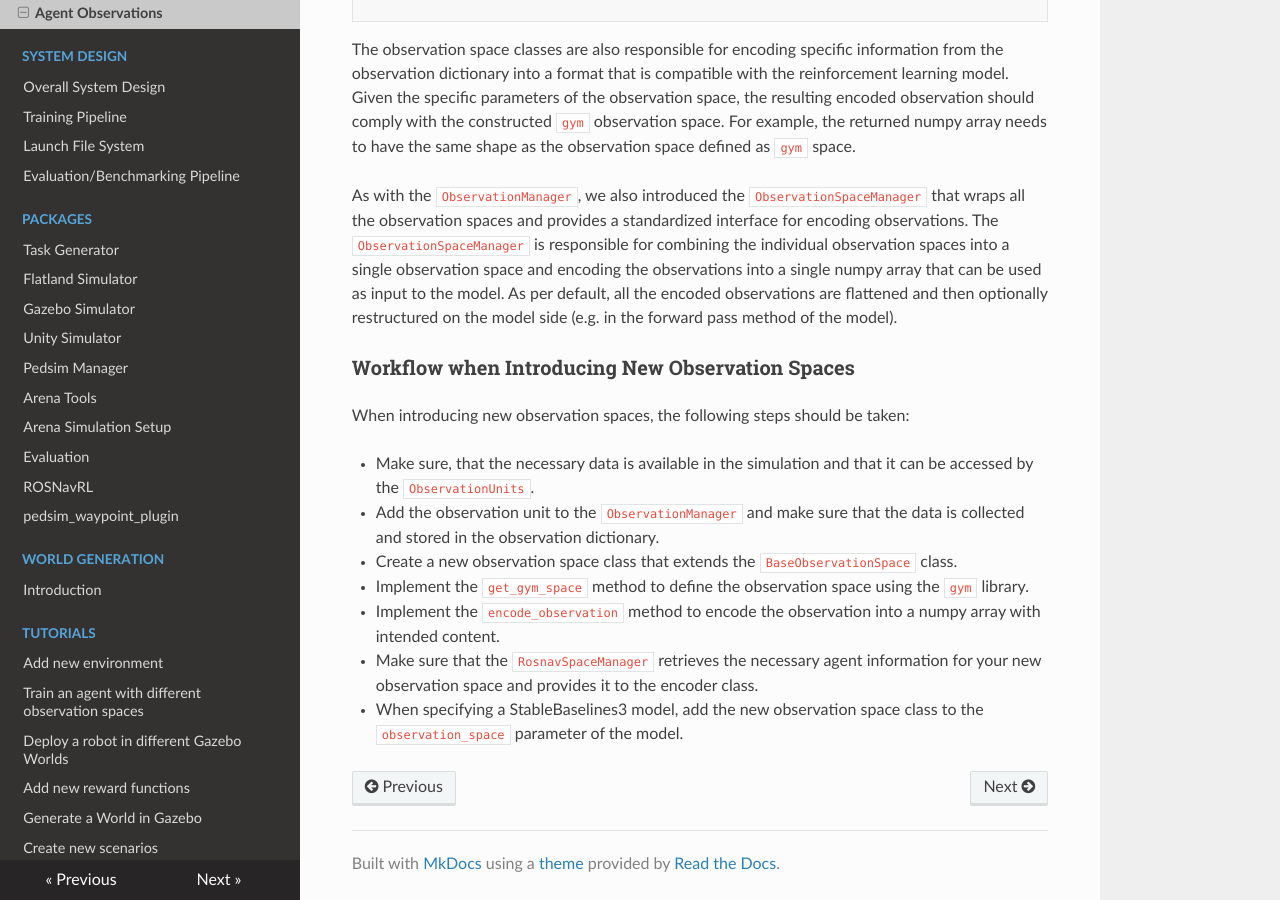
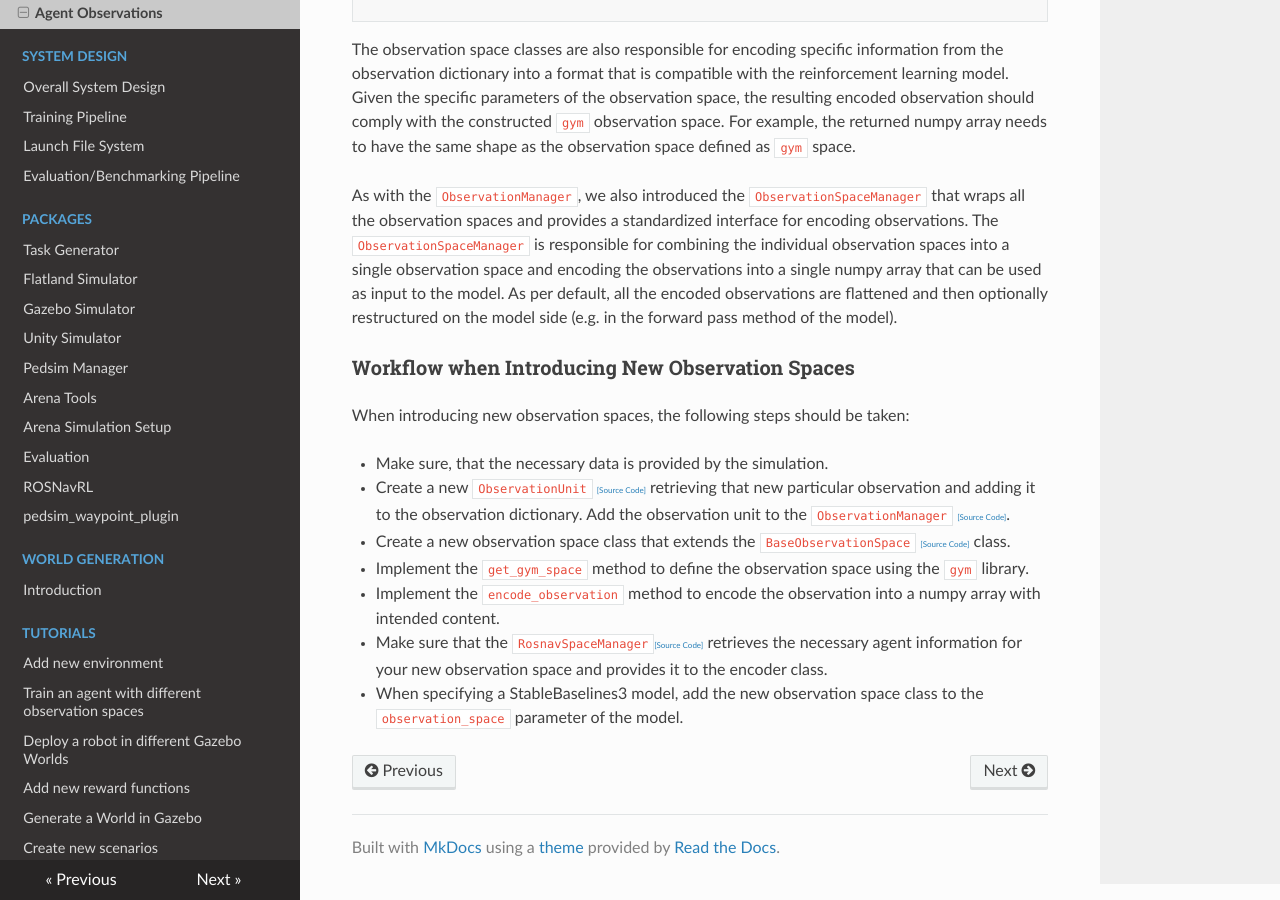
Before and after one commit to Arena-Rosnav/.github, an MkDocs documentation site: the page built from docs/user_guides/training/observations.md, in a window 1280 px wide and 900 px high, scrolled down 2969 px. Built offline with MkDocs 1.6.1, drawn with Linux system fonts in a browser that asks for light colours; nearby versions of some CDN libraries; comment, search, counter and statistics services are not loaded.

Commit message:
visually improve training mds, link pages

```diff
--- a/docs/user_guides/training/observations.md
+++ b/docs/user_guides/training/observations.md
@@ -144,10 +144,10 @@ As per default, all the encoded observations are flattened and then optionally r
 
 When introducing new observation spaces, the following steps should be taken:
 
-- Make sure, that the necessary data is available in the simulation and that it can be accessed by the `ObservationUnits`.
-- Add the observation unit to the `ObservationManager` and make sure that the data is collected and stored in the observation dictionary.
-- Create a new observation space class that extends the `BaseObservationSpace` class.
+- Make sure, that the necessary data is provided by the simulation.
+- Create a new `ObservationUnit` [<span style="font-size:0.5em;">[Source Code]</span>](https://github.com/Arena-Rosnav/arena-rosnav/blob/bd41d4cebdcd3504b6cbc1111bcaaaa3ec351a20/utils/misc/rl_utils/rl_utils/utils/observation_collector/observation_units/collector_unit.py) retrieving that new particular observation and adding it to the observation dictionary. Add the observation unit to the `ObservationManager` [<span style="font-size:0.5em;">[Source Code]</span>](https://github.com/Arena-Rosnav/arena-rosnav/blob/master/utils/misc/rl_utils/rl_utils/utils/observation_collector/observation_manager.py).
+- Create a new observation space class that extends the `BaseObservationSpace` [<span style="font-size:0.5em;">[Source Code]</span>](https://github.com/Arena-Rosnav/rosnav-rl/blob/dev/rosnav/utils/observation_space/spaces/base_observation_space.py) class.
   - Implement the `get_gym_space` method to define the observation space using the `gym` library.
   - Implement the `encode_observation` method to encode the observation into a numpy array with intended content.
-- Make sure that the `RosnavSpaceManager` retrieves the necessary agent information for your new observation space and provides it to the encoder class.
+- Make sure that the `RosnavSpaceManager`[<span style="font-size:0.5em;">[Source Code]</span>](https://github.com/Arena-Rosnav/rosnav-rl/blob/dev/rosnav/rosnav_space_manager/rosnav_space_manager.py) retrieves the necessary agent information for your new observation space and provides it to the encoder class.
 - When specifying a StableBaselines3 model, add the new observation space class to the `observation_space` parameter of the model.
```
Also changed, not shown: docs/user_guides/reward_functions.md (+4 -4 lines), docs/user_guides/training/reward_function.md (+4 -0 lines).
